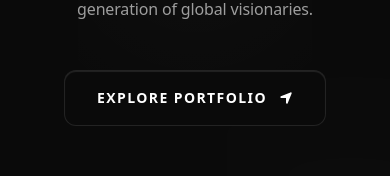
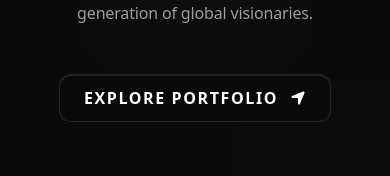
Before and after one commit to ninazmul/artistycode-studio, a Next.js app: page / in a window 390 px wide. Shown: the part 462-638 px from the top of the page. Built offline with nearby package versions, Linux system fonts and the light colour scheme; no server answers; the database is empty; what @uploadthing/react would draw is missing.

Commit message:
style: update MagicButton dimensions, typography, and hover effects for improved responsiveness

```diff
--- a/components/MagicButton.tsx
+++ b/components/MagicButton.tsx
@@ -18,13 +18,14 @@ const MagicButton = ({
       onClick={handleClick}
       className={`
         group relative inline-flex items-center justify-center
-        h-14 w-full md:w-64
+        h-12 md:h-14 w-full md:w-auto md:min-w-[14rem]
         rounded-lg border border-white/10
         bg-black-100 text-white
-        px-8 text-sm font-semibold
-        transition-all duration-300 ease-premium
+        px-6 md:px-10 text-[xs] md:text-sm font-bold uppercase tracking-[0.2em]
+        transition-all duration-500 ease-premium
         hover:border-white/20 hover:bg-white hover:text-black
-        shadow-inner-glow hover:shadow-[0_0_20px_rgba(255,255,255,0.2)]
+        shadow-inner-glow hover:shadow-[0_0_30px_rgba(255,255,255,0.2)]
+        active:scale-95
         ${otherClasses}
       `}
     >
```
